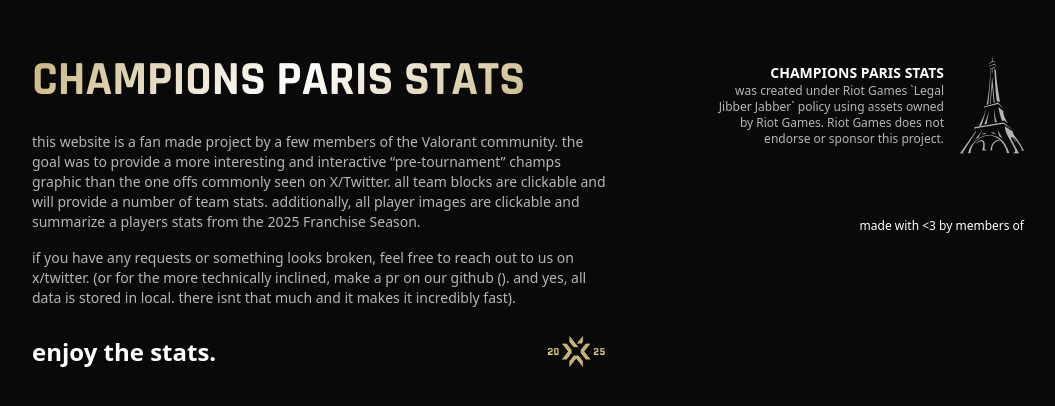
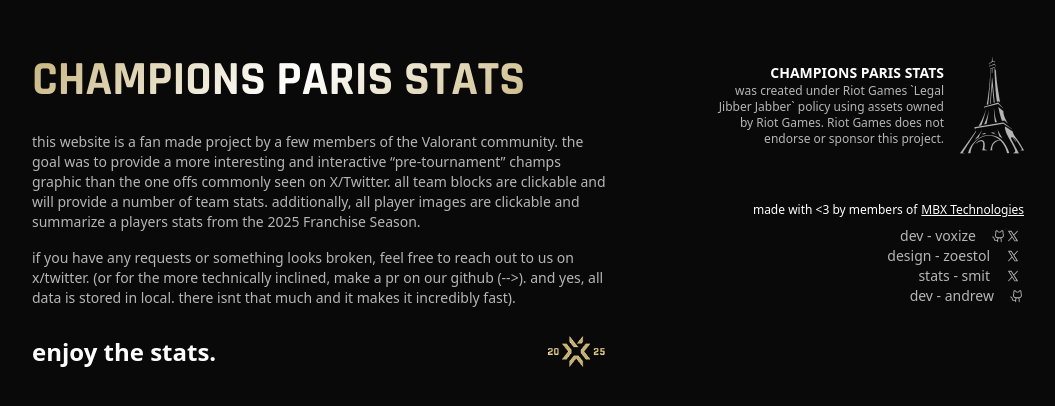
Before and after one commit to AJShin3/val_tourney, a Next.js app: page / in a window 1280 px wide. Shown: the top 406 px of the page, without its empty margins (112-1167 px from the left). Built offline with nearby package versions, Linux system fonts and the light colour scheme.

Commit message:
feat; header done

```diff
--- a/package.json
+++ b/package.json
@@ -11,6 +11,7 @@
   "dependencies": {
     "@fontsource/inter": "^5.2.6",
     "@fontsource/rajdhani": "^5.2.6",
+    "@phosphor-icons/react": "^2.1.10",
     "class-variance-authority": "^0.7.1",
     "clsx": "^2.1.1",
     "lucide-react": "^0.543.0",
--- a/src/app/page.tsx
+++ b/src/app/page.tsx
@@ -1,12 +1,14 @@
 import SiteHeader from "@/components/ui/site_header";
 import Image from "next/image";
+import Link from "next/link";
+import People from "@/components/ui/people";
 
 export default function Home() {
   return (
     <div className="flex flex-col gap-y-4 w-full max-w-5xl mx-auto p-4 my-10">
       <div className="flex flex-row justify-between w-full">
         <SiteHeader />
-        <div className="flex flex-col gap-y-4 items-end">
+        <div className="flex flex-col items-end">
           <div className="flex flex-row gap-x-4 items-center max-h-fit">
             <div className="text-right text-val-white text-xs flex flex-col max-w-60">
               <p className="text-sm font-bold">CHAMPIONS PARIS STATS</p>
@@ -24,9 +26,25 @@
               alt="eiffel tower asset"
             />
           </div>
-          <div className="flex flex-col gap-y-2 text-val-white text-xs mt-12">
-            <p>made with {`<3`} by members of</p>
+          <div className="flex flex-col gap-y-2 text-val-white text-xs mt-12 mb-1">
+            <div className="flex flex-row mb-1">
+              <p>made with {`<3`} by members of</p>{" "}
+              <Link
+                className="underline ml-1"
+                href={"https://www.mbxtechnologies.com"}
+              >
+                MBX Technologies
+              </Link>
+            </div>
           </div>
+          <People
+            title={"dev - voxize"}
+            link={"https://x.com/VoxizeVAL"}
+            link2={"https://github.com/BrendanKeaton"}
+          />
+          <People title={"design - zoestol"} link={"https://x.com/zoestol"} />
+          <People title={"stats - smit"} link={"https://x.com/__Smit"} />
+          <People title={"dev - andrew"} link2={"https://github.com/AJShin3"} />
         </div>
       </div>
     </div>
--- /dev/null
+++ b/src/components/ui/people.tsx
@@ -0,0 +1,22 @@
+import Link from "next/link";
+import { GithubLogoIcon, XLogoIcon } from "@phosphor-icons/react/dist/ssr";
+
+interface PeopleProps {
+  title: string;
+  link?: string;
+  link2?: string;
+}
+
+export default function People({ title, link, link2 }: PeopleProps) {
+  return (
+    <div className="text-val-white/70 justify-end text-sm text-right flex flex-row items-center leading-5">
+      <p className="mr-4">{title}</p>
+      <Link href={`${link2}`} className={`${link2 ? "" : "hidden"}`}>
+        <GithubLogoIcon />
+      </Link>
+      <Link href={`${link}`} className={`mr-1 ${link ? "" : "hidden"}`}>
+        <XLogoIcon />
+      </Link>
+    </div>
+  );
+}
--- a/src/components/ui/site_header.tsx
+++ b/src/components/ui/site_header.tsx
@@ -21,8 +21,8 @@
       <p className="text-val-white/70 text-sm">
         if you have any requests or something looks broken, feel free to reach
         out to us on x/twitter. (or for the more technically inclined, make a pr
-        on our github (). and yes, all data is stored in local. there isnt that
-        much and it makes it incredibly fast).
+        on our github ({`-->`}). and yes, all data is stored in local. there
+        isnt that much and it makes it incredibly fast).
       </p>
       <div className="flex flex-row justify-between mt-3 items-center">
         <p className="text-val-white font-bold text-2xl">enjoy the stats.</p>
```
Also changed, not shown: 1 other file (tests, documents, lock files or other folders).
